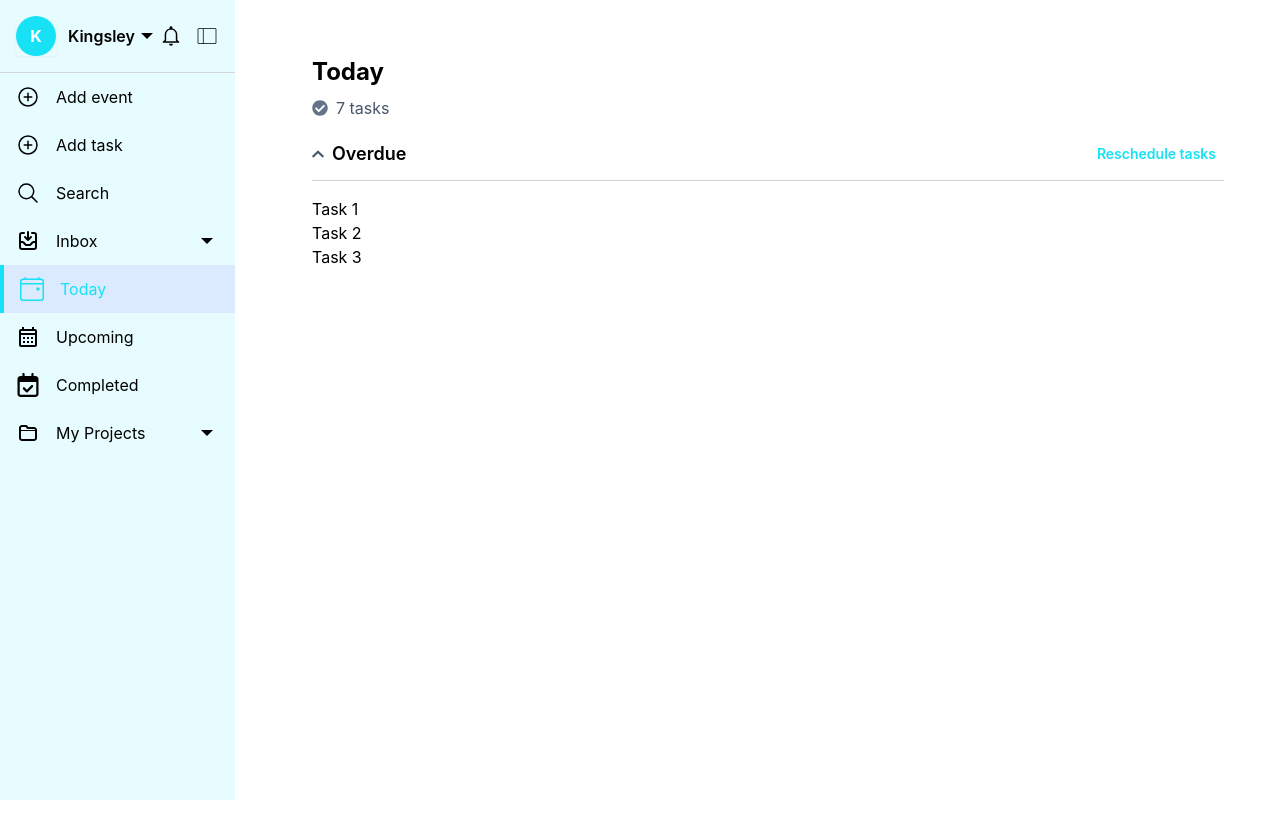
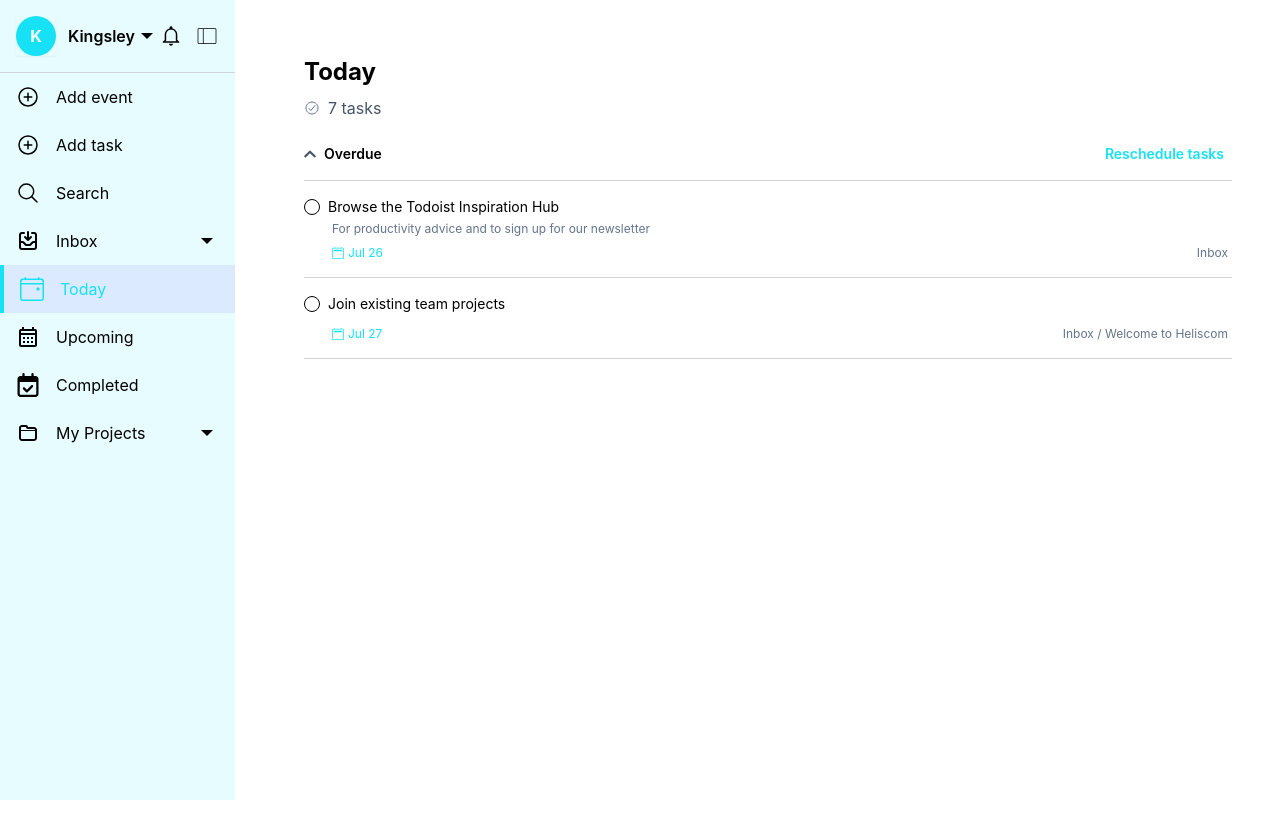
Before and after one commit to kingieX/timeless-event, a React (Vite) app: page /app/today in a window 1280 px wide. Built offline with nearby package versions, Linux system fonts and the light colour scheme.

Commit message:
update: Today's page development in progress

```diff
--- a/src/components/DateTimePicker.jsx
+++ b/src/components/DateTimePicker.jsx
@@ -1,4 +1,5 @@
-import React, { useState } from 'react';
+/* eslint-disable react/prop-types */
+import { useState } from 'react';
 import DateTime from 'react-datetime';
 import 'react-datetime/css/react-datetime.css';
 
@@ -40,13 +41,13 @@
 
       {/* {showCalendar && ( */}
       <div className="absolute z-50 right-0 -top-10 bg-white shadow-lg p-4 rounded mt-2">
-        <ul className="space-y-2">
+        <ul className="space-y-1">
           <li
             className="cursor-pointer hover:bg-gray-100 p-2 rounded"
             onClick={handleToday}
           >
             <div className="flex justify-between items-center">
-              <span>Today</span>
+              <span className="text-sm font-bold">Today</span>
               <span>
                 {new Date().toLocaleDateString('en-US', { weekday: 'short' })}
               </span>
@@ -57,7 +58,7 @@
             onClick={handleTomorrow}
           >
             <div className="flex justify-between items-center">
-              <span>Tomorrow</span>
+              <span className="text-sm font-bold">Tomorrow</span>
               <span>
                 {new Date(
                   new Date().setDate(new Date().getDate() + 1)
@@ -66,7 +67,7 @@
             </div>
           </li>
           <li
-            className="cursor-pointer hover:bg-gray-100 p-2 rounded"
+            className="cursor-pointer hover:bg-gray-100 p-2 rounded text-sm font-bold"
             onClick={handleNoDate}
           >
             <span>No Date</span>
--- /dev/null
+++ b/src/components/TaskCard.jsx
@@ -0,0 +1,47 @@
+/* eslint-disable react/prop-types */
+// import React from 'react';
+import { AiOutlineEdit } from 'react-icons/ai';
+import { FaRegMessage } from 'react-icons/fa6';
+import { CiCalendar } from 'react-icons/ci';
+import { BsCalendar2 } from 'react-icons/bs';
+import { PiDotsThreeOutlineThin } from 'react-icons/pi';
+
+const TaskCard = ({ task }) => {
+  return (
+    <div className="w-full flex flex-col justify-between items-start py-4 pr-8 border-b border-b-gray group relative">
+      {/* first line */}
+      <div className="flex items-center space-x-2">
+        <div className="flex-shrink-0 w-4 h-4 rounded-full border">
+          <span className={`w-4 h-4 rounded-full ${task.statusColor}`}></span>
+        </div>
+        <div className="flex justify-center items-center">
+          {/* Task Title */}
+          <h3 className="text-sm">{task.title}</h3>
+        </div>
+        {/* Hover Icons */}
+        <div className="hidden lg:flex justify-center items-center space-x-2 opacity-0 group-hover:opacity-100 transition-opacity absolute top-4 right-0">
+          <AiOutlineEdit className="text-slate-700 cursor-pointer w-6 h-6" />
+          <FaRegMessage className="text-slate-700 cursor-pointer w-4 h-4" />
+          <CiCalendar className="text-slate-700 cursor-pointer w-6 h-6" />
+          <PiDotsThreeOutlineThin className="text-slate-700 cursor-pointer w-6 h-6" />
+        </div>
+      </div>
+
+      {/* second line */}
+      <div className="mx-7 mt-1">
+        <p className="text-xs text-slate-500">{task.description}</p>
+      </div>
+
+      {/* thrird line */}
+      <div className="w-full flex justify-between mt-2 mx-7">
+        <div className="flex items-center text-xs text-primary">
+          <BsCalendar2 className="mr-1" />
+          <span>{task.dueDate}</span>
+        </div>
+        <div className="text-xs text-slate-500">{task.location}</div>
+      </div>
+    </div>
+  );
+};
+
+export default TaskCard;
--- a/src/pages/sidebarMenuPages/Today.jsx
+++ b/src/pages/sidebarMenuPages/Today.jsx
@@ -1,17 +1,64 @@
-import React, { useState } from 'react';
-import { FaCheckCircle, FaChevronDown, FaChevronUp } from 'react-icons/fa';
+import { useState, useEffect, useRef } from 'react';
+import { FaChevronDown, FaChevronUp } from 'react-icons/fa';
+import { IoCheckmarkCircleOutline } from 'react-icons/io5';
+
 import DateTimePicker from '../../components/DateTimePicker';
+import TaskCard from '../../components/TaskCard';
 
 const Today = () => {
   const [showTasks, setShowTasks] = useState(true);
   const [showDatePicker, setShowDatePicker] = useState(false);
   const [selectedDate, setSelectedDate] = useState(null);
+  const datePickerRef = useRef(null);
+
+  // eslint-disable-next-line no-unused-vars
+  const [tasks, setTasks] = useState([
+    {
+      id: 1,
+      title: 'Browse the Todoist Inspiration Hub',
+      description: 'For productivity advice and to sign up for our newsletter',
+      dueDate: 'Jul 26',
+      statusColor: 'bg-gray-400',
+      location: 'Inbox',
+    },
+    {
+      id: 2,
+      title: 'Join existing team projects',
+      description: '',
+      dueDate: 'Jul 27',
+      statusColor: 'bg-red-500',
+      location: 'Inbox / Welcome to Heliscom',
+    },
+    // Add more tasks as needed
+  ]);
 
   const toggleTasks = () => setShowTasks(!showTasks);
   const toggleDatePicker = () => setShowDatePicker(!showDatePicker);
 
+  // Handle click outside logic
+  useEffect(() => {
+    const handleClickOutside = event => {
+      if (
+        datePickerRef.current &&
+        !datePickerRef.current.contains(event.target)
+      ) {
+        setShowDatePicker(false);
+      }
+    };
+
+    if (showDatePicker) {
+      document.addEventListener('mousedown', handleClickOutside);
+    } else {
+      document.removeEventListener('mousedown', handleClickOutside);
+    }
+
+    return () => {
+      document.removeEventListener('mousedown', handleClickOutside);
+    };
+  }, [showDatePicker]);
+
   return (
-    <div className="w-full h-screen lg:p-10 p-6">
+    <div className="w-full h-screen lg:p-10 py-6 lg:px-8 px-4">
       {/* Header Section */}
       <div className="flex">
         <div className="flex flex-col lg:gap-2">
@@ -19,7 +66,7 @@
             Today
           </h1>
           <div className="flex justify-start items-center space-x-2">
-            <FaCheckCircle className="text-slate-500" />
+            <IoCheckmarkCircleOutline className="text-slate-500" />
             <p className="text-slate-600">7 tasks</p>
           </div>
         </div>
@@ -37,7 +84,7 @@
             ) : (
               <FaChevronDown className="mr-2 text-slate-600 w-3" />
             )}
-            <span className="lg:text-lg text-sm font-semibold">Overdue</span>
+            <span className="lg:text-sm text-sm font-semibold">Overdue</span>
           </div>
           <button
             onClick={toggleDatePicker}
@@ -48,7 +95,7 @@
         </div>
 
         {showDatePicker && (
-          <div className="mt-4 relative">
+          <div className="mt-4 relative" ref={datePickerRef}>
             <DateTimePicker
               selectedDate={selectedDate}
               setSelectedDate={setSelectedDate}
@@ -57,11 +104,10 @@
         )}
 
         {showTasks && (
-          <div className="mt-4">
-            {/* Tasks will go here */}
-            <p>Task 1</p>
-            <p>Task 2</p>
-            <p>Task 3</p>
+          <div className="mt-">
+            {tasks.map(task => (
+              <TaskCard key={task.id} task={task} />
+            ))}
           </div>
         )}
       </div>
```
